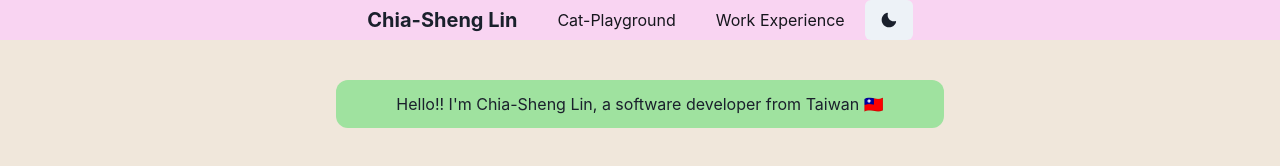
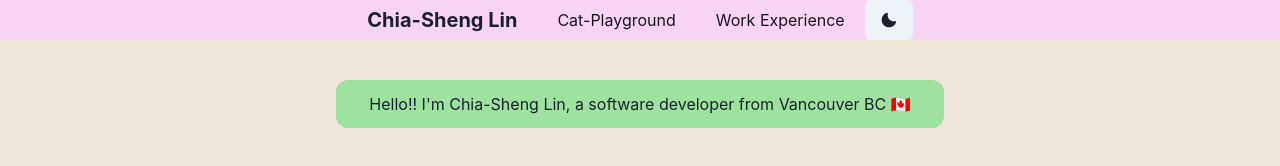
Before and after one commit to chiashenglin0204/Chia-Sheng-Funny-Website, a Next.js app: page / in a window 1280 px wide. Shown: the top 166 px of the page. Built offline with nearby package versions, Linux system fonts and the light colour scheme.

Commit message:
small update

```diff
--- a/src/pages/index.tsx
+++ b/src/pages/index.tsx
@@ -54,7 +54,7 @@ const Index = () => {
 				textAlign="center"
 				bg={useColorModeValue('systemLightGreen', 'systemGreen')}
 			>
-				Hello!! I'm Chia-Sheng Lin, a software developer from Taiwan 🇹🇼
+				Hello!! I'm Chia-Sheng Lin, a software developer from Vancouver BC 🇨🇦
 			</Box>
 			<Center m={10}>
 				<Image
```
